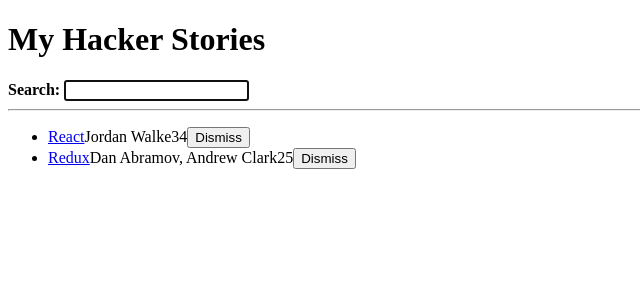
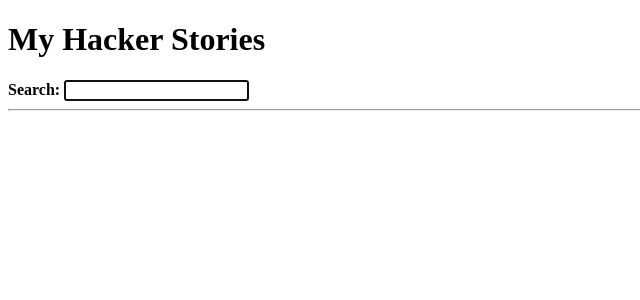
Before and after one commit to robokae/Road-to-React, a React (Create React App) app: page / in a window 1280 px wide. Shown: the top 300 px of the page, without its empty margins (0-640 px from the left). Built offline with nearby package versions, Linux system fonts and the light colour scheme.

Commit message:
update to retrieve stories from API

```diff
--- a/src/App.js
+++ b/src/App.js
@@ -17,35 +17,6 @@ const useSemiPersistentState = (key, initialState) => {
   return [value, setValue];
 };
 
-const initialStories = [
-  {
-    title: 'React',
-    url: 'https://reactjs.org/',
-    author: 'Jordan Walke',
-    num_comments: 3,
-    points: 4,
-    objectID: 0,
-  },
-  {
-    title: 'Redux',
-    url: 'https://redux.js.org/',
-    author: 'Dan Abramov, Andrew Clark',
-    num_comments: 2,
-    points: 5,
-    objectID: 1,
-  },
-];
-
-const getAsyncStories = () => (
-  new Promise((resolve) => (
-    // simulate real-world asynchrounous data fetching by setting a delay
-    // prior to returning the data
-    setTimeout(
-      () => resolve({ data: { stories: initialStories } }),
-      2000
-    )
-  ))
-);
 
 const storiesReducer = (state, action) => {
   switch (action.type) {
@@ -80,6 +51,8 @@ const storiesReducer = (state, action) => {
   }
 };
 
+const API_ENDPOINT = 'https://hn.algolia.com/api/v1/search?query=';
+
 const App = () => {
   const [searchTerm, setSearchTerm] = useSemiPersistentState('search', '');
 
@@ -89,25 +62,28 @@ const App = () => {
   );
 
   useEffect(() => {
+    if (!searchTerm)
+      return;
+
     dispatchStories({
       type: 'STORIES_FETCH_INIT'
-    })
+    });
 
-    // fetch the asynchronous data
-    getAsyncStories()
-      .then(result => {
-        // set the stories using the reducer
+    // fetch stories from API
+    fetch(`${API_ENDPOINT}${searchTerm}`)
+      .then((response) => response.json())
+      .then((result) => {
         dispatchStories({
           type: 'STORIES_FETCH_SUCCESS',
-          payload: result.data.stories,
+          payload: result.hits,
         });
       })
-      .catch(() => {
+      .catch(() =>
         dispatchStories({
-          type: 'STORIES_FETCH_FAILURE'
+          type: 'STORIES_FETCH_FAILURE',
         })
-      });
-  }, []);
+      )
+  }, [searchTerm]);
 
   const handleRemoveStory = (item) => {
     // remove the story with the reducer
@@ -120,10 +96,6 @@ const App = () => {
   const handleSearch = (event) => {
     setSearchTerm(event.target.value);
   };
-
-  const searchedStories = stories.data.filter((story) => (
-    story.title.toLowerCase().includes(searchTerm.toLowerCase())
-  ));
 
   return (
     <div>
@@ -148,7 +120,7 @@ const App = () => {
         )
         : (
           <List
-            list={searchedStories}
+            list={stories.data}
             onRemoveItem={handleRemoveStory}
           />
         )
```
